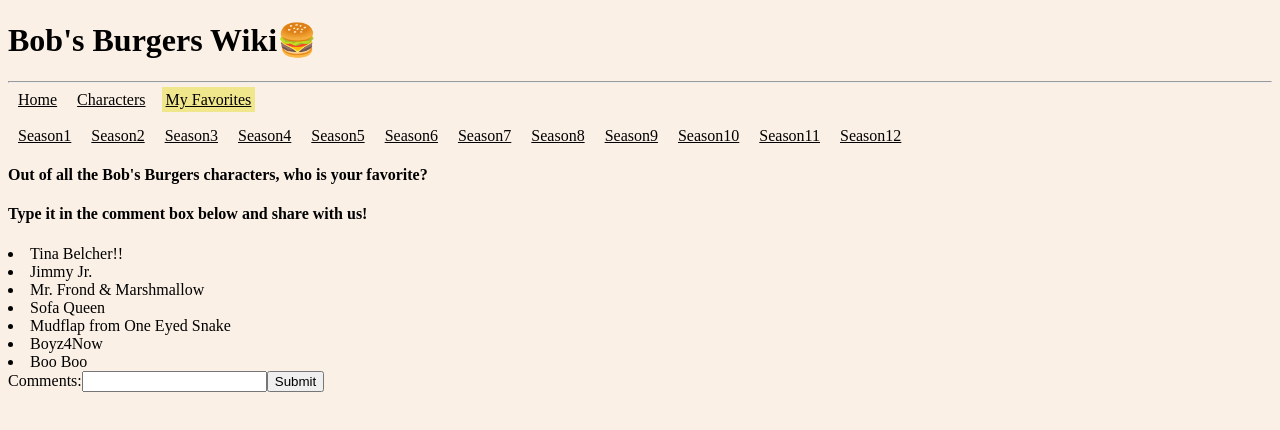
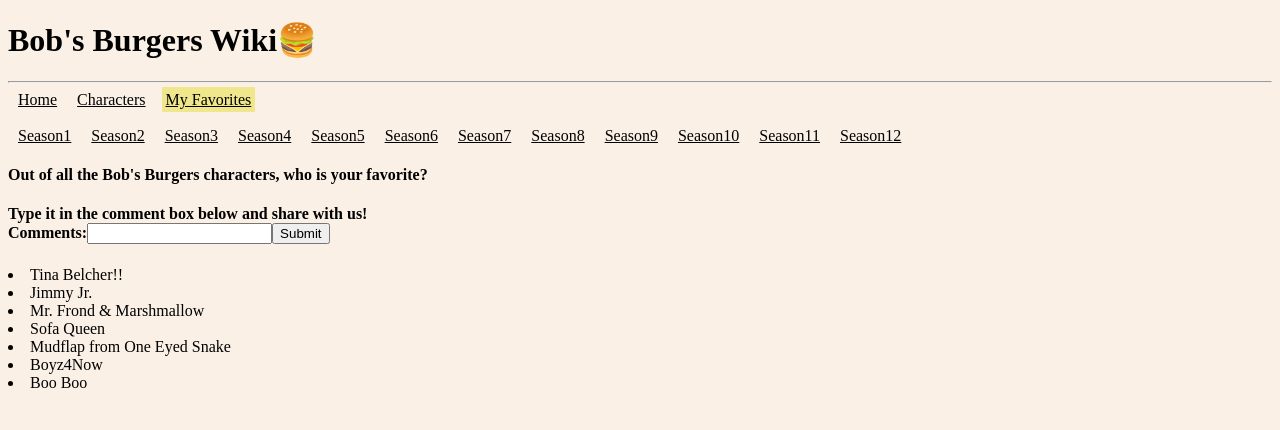
Before and after one commit to hkggerry/Phase-2-Bobs-Burgers-Wiki, a React (Create React App) app: page /suggestionbox in a window 1280 px wide. Shown: the top 430 px of the page. Built offline with nearby package versions, Linux system fonts and the light colour scheme; data requests are answered from the project's data file.

Commit message:
Moved comment box up

```diff
--- a/src/components/SuggestionBox.js
+++ b/src/components/SuggestionBox.js
@@ -22,8 +22,7 @@
     return (
         <div>
           <h4>Out of all the Bob's Burgers characters, who is your favorite?</h4>
-          <h4>Type it in the comment box below and share with us!</h4>
-            {suggestionList}
+          <h4>Type it in the comment box below and share with us!
           <form className="NewItem" onSubmit={handleSubmit}>
             <label>
               Comments:
@@ -35,6 +34,9 @@
               </label>
               <button type="submit">Submit</button>
             </form>
+          </h4>
+            {suggestionList}
+
       </div>
     )
 }
```
Lines whose indentation alone changed are shown as unchanged.
